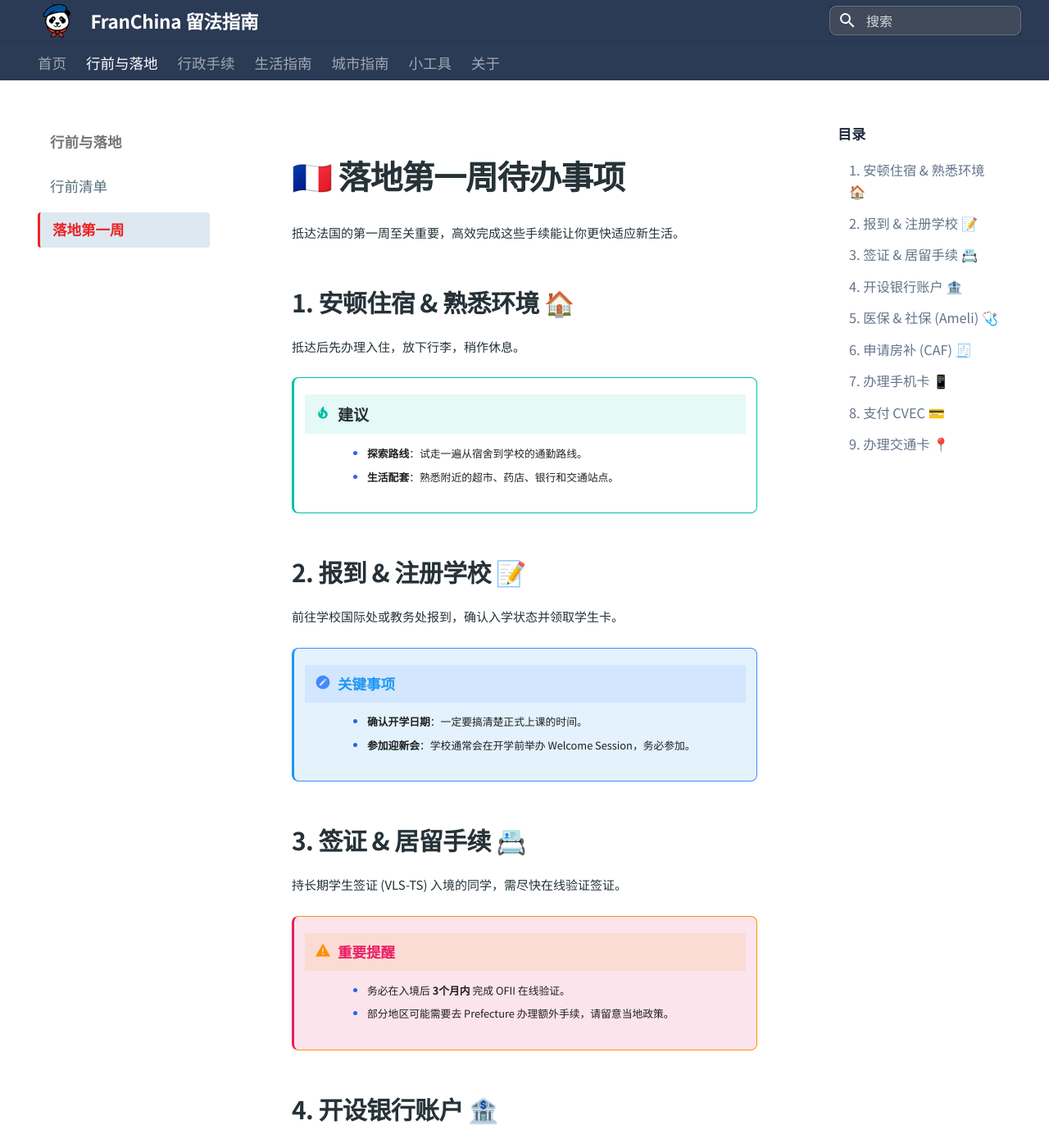
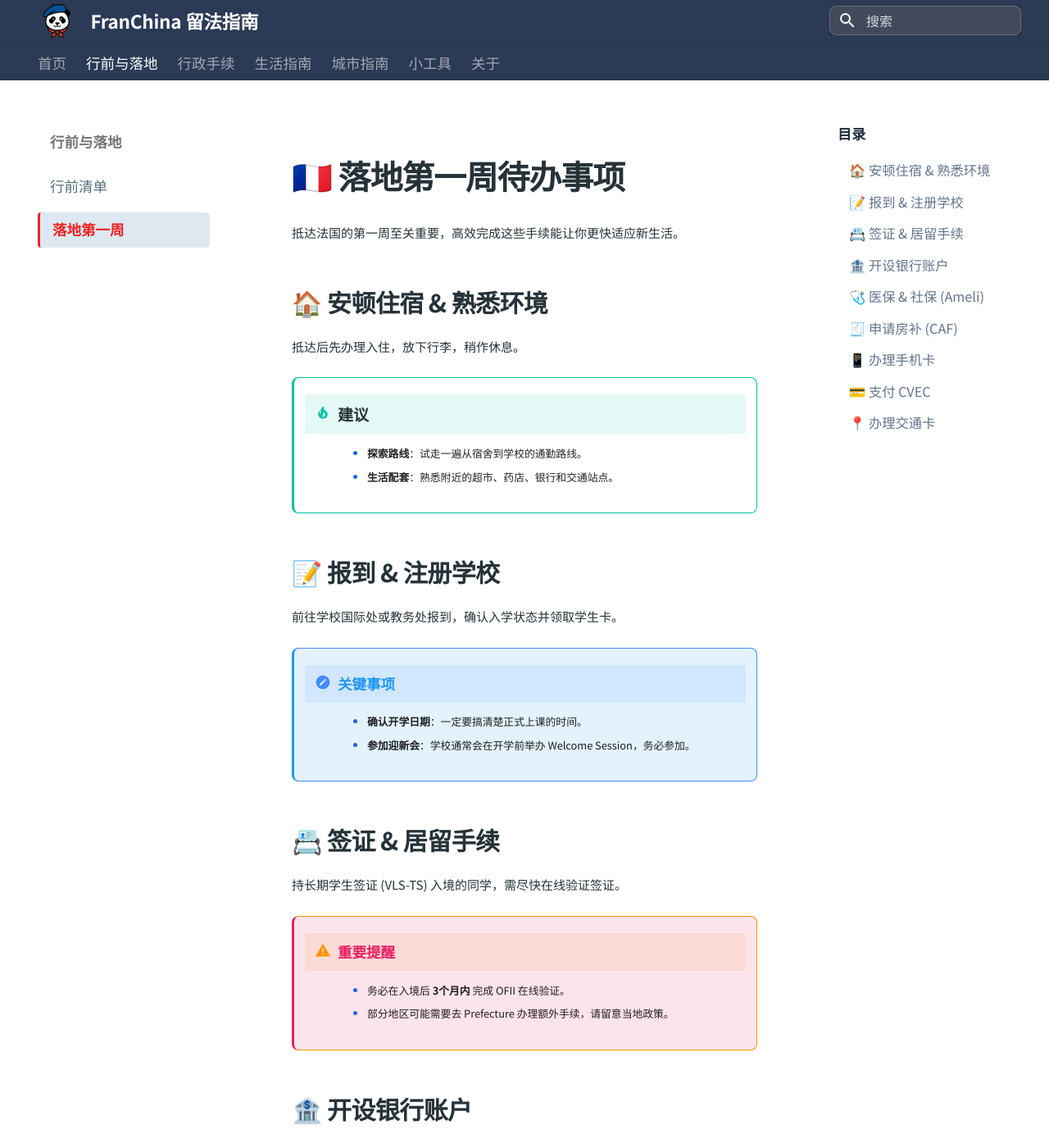
Before and after one commit to Kant-Righteous/franchina, an MkDocs documentation site: the page built from docs/pages/arrival/first-week.md, in a window 1280 px wide and 1400 px high. Shown: the whole window at 82% size. Built offline with MkDocs 1.6.1 and Material for MkDocs 9.7.7, drawn with Linux system fonts in a browser that asks for light colours; some of the changed text lies outside the part shown.

Commit message:
feat: 第一周落地篇更新细节

```diff
--- a/docs/pages/arrival/first-week.md
+++ b/docs/pages/arrival/first-week.md
@@ -2,28 +2,28 @@
 
 抵达法国的第一周至关重要，高效完成这些手续能让你更快适应新生活。
 
-## 1. 安顿住宿 & 熟悉环境 🏠
+## 🏠 安顿住宿 & 熟悉环境
 抵达后先办理入住，放下行李，稍作休息。
 
 !!! tip "建议"
     *   **探索路线**：试走一遍从宿舍到学校的通勤路线。
     *   **生活配套**：熟悉附近的超市、药店、银行和交通站点。
 
-## 2. 报到 & 注册学校 📝
+## 📝 报到 & 注册学校
 前往学校国际处或教务处报到，确认入学状态并领取学生卡。
 
 !!! note "关键事项"
     *   **确认开学日期**：一定要搞清楚正式上课的时间。
     *   **参加迎新会**：学校通常会在开学前举办 Welcome Session，务必参加。
 
-## 3. 签证 & 居留手续 📇
+## 📇 签证 & 居留手续
 持长期学生签证 (VLS-TS) 入境的同学，需尽快在线验证签证。
 
 !!! warning "重要提醒"
     *   务必在入境后 **3个月内** 完成 OFII 在线验证。
     *   部分地区可能需要去 Prefecture 办理额外手续，请留意当地政策。
 
-## 4. 开设银行账户 🏦
+## 🏦 开设银行账户
 尽早开户，方便后续支付房租、办理手机卡和接收房补。
 
 !!! quote "所需材料"
@@ -32,7 +32,7 @@
     *   入学证明
     *   Visa/OFII 证明 (如已办)
 
-## 5. 医保 & 社保 (Ameli) 🩺
+## 🩺 医保 & 社保 (Ameli)
 非欧盟学生必须注册法国社会医疗保险 (Sécurité Sociale)。
 
 !!! warning "重要性"
@@ -42,10 +42,10 @@
 *   确认这一学年的健康保险状态。
 *   留意学校的健康咨询服务。
 
-## 6. 申请房补 (CAF) 🧾
+## 🧾 申请房补 (CAF)
 符合条件的同学可以申请住房补贴 (APL)，能有效减轻租金压力。建议拿到住房合同和银行账户后立即由 **CAF 官网** 申请。
 
-## 7. 办理手机卡 📱
+## 📱 办理手机卡
 法国主要运营商：**Orange, SFR, Bouygues, Free**。
 
 !!! tip "省钱小贴士"
@@ -54,7 +54,7 @@
 *   第一周可先办一张预付费卡，或者直接去 **Free** 门店自助办理，当场取卡。
 *   后续如需更换套餐，**携号转网** 也是允许的，且通常没有额外费用。
 
-## 8. 支付 CVEC 💳
+## 💳 支付 CVEC
 **CVEC** (Contribution Vie Etudiante et de Campus) 是几乎所有学生必须支付的校园生活费。
 
 !!! note "豁免情况"
@@ -62,7 +62,7 @@
 
 *   支付后获得的证明是 **学校行政注册** 的必备文件。
 
-## 9. 办理交通卡 📍
+## 📍 办理交通卡
 前往当地交通局 (如巴黎的 RATP，图卢兹的 Tisséo) 办理学生交通卡。
 
 *   **优势** ：学生年卡通常有大幅优惠。
```
